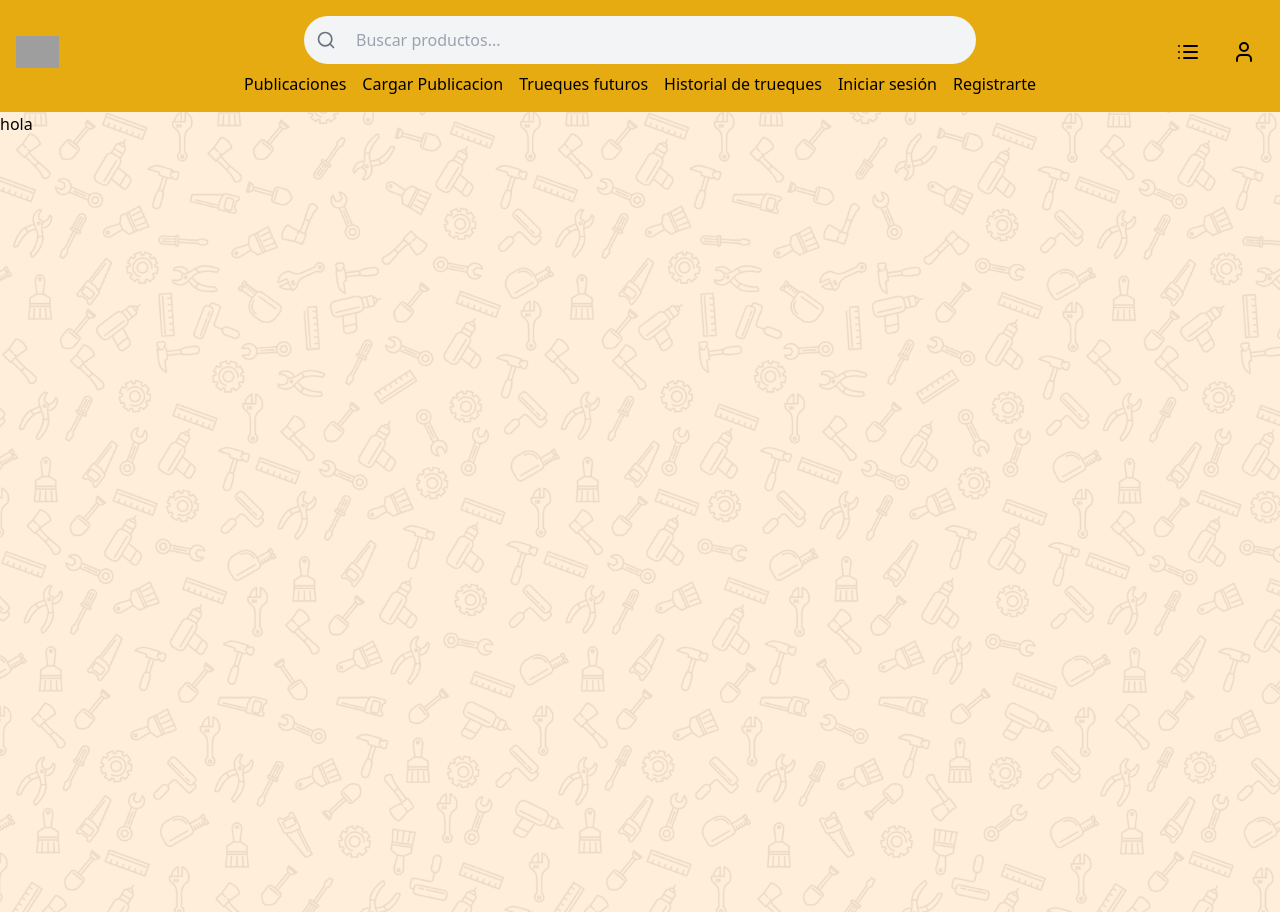
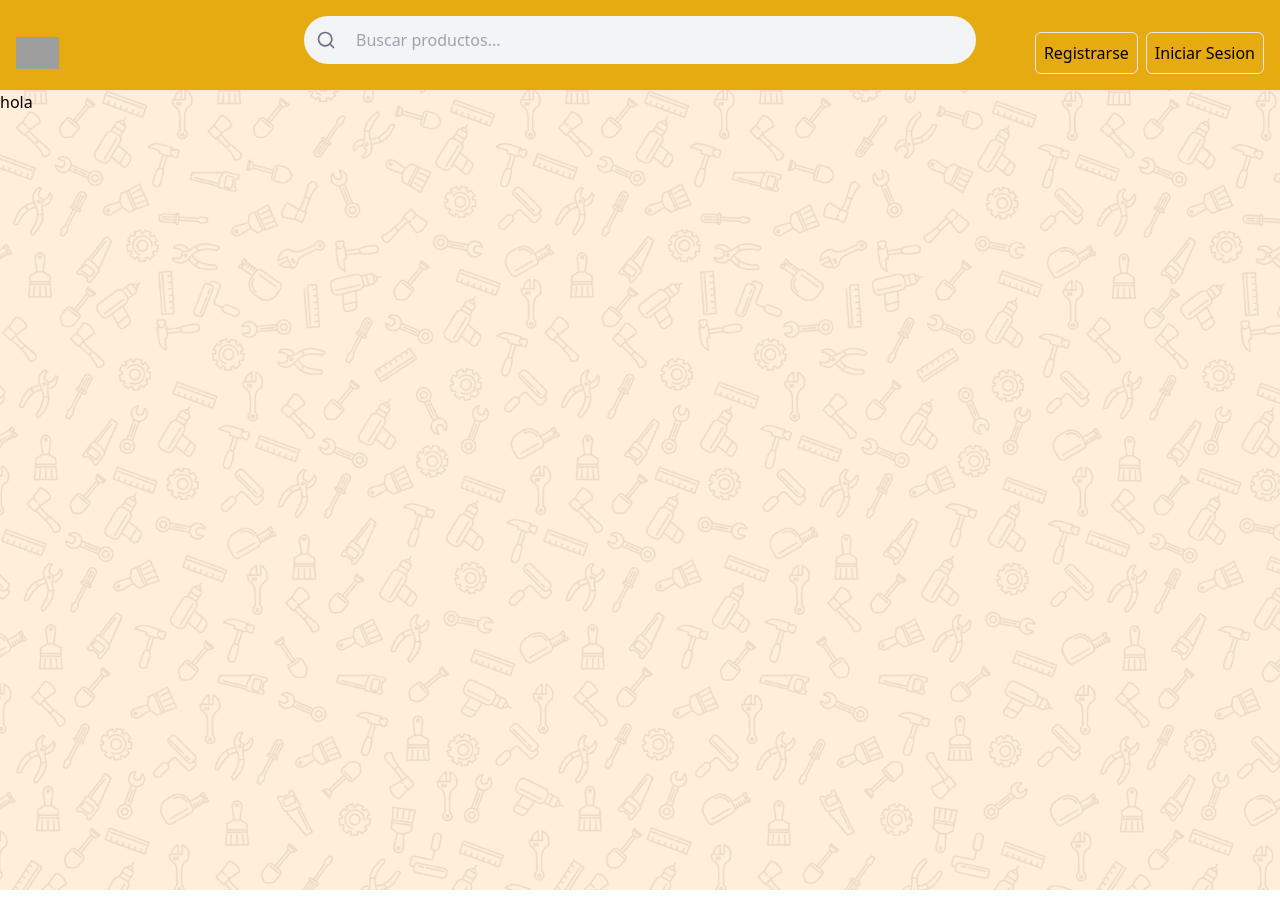
Before and after one commit to ImportFromCBastian/fedeteria-front, a React (Vite) app: page / in a window 1280 px wide. After the commit the page ends 890 px from the top, so only its background shows below. Built offline with nearby package versions, Linux system fonts and the light colour scheme; grey boxes are pictures that could not be loaded.

Commit message:
chore: Update header permissions and fix profile token issue

```diff
--- a/src/components/DetallesPublicacion/VistaPublicacion.jsx
+++ b/src/components/DetallesPublicacion/VistaPublicacion.jsx
@@ -136,7 +136,7 @@ export const DetallesPublicacion = () => {
         <div className="grid gap-4 md:gap-10"></div>
       </div>
       <div className="grid gap-4 md:gap-10">
-        <div className="grid items-start gap-4 rounded-md border border-black p-4 md:gap-10">
+        <div className="grid items-start gap-4 rounded-md border border-fede-main bg-fede-secundary p-4 md:gap-10">
           <img
             src={fotosUrls[selectedPhotoIndex]}
             alt={`Imagen ${selectedPhotoIndex + 1} del artículo`}
@@ -175,7 +175,7 @@ export const DetallesPublicacion = () => {
           </div>
         </div>
       </div>
-      <div className="grid items-start gap-4 rounded-md border border-black bg-fede-secundary p-4 md:gap-10">
+      <div className="grid items-start gap-4 rounded-md border border-fede-main bg-fede-secundary p-4 md:gap-10">
         <div className="grid gap-4">
           <AceptarDenegar onAccept={aceptarPublicacion} onDelete={eliminarPublicacion} />
           <h2 className="text-2xl font-bold">Consultas</h2>
--- a/src/components/Layout/Header.jsx
+++ b/src/components/Layout/Header.jsx
@@ -1,27 +1,40 @@
+import { Link } from 'react-router-dom'
 import React, { useState, useEffect } from 'react'
-import { Link, useNavigate } from 'react-router-dom'
 
+export const Header = () => {
+  const [user, setUser] = useState(null)
+
+  const decodeToken = async (token) => {
+    return await fetch(`${import.meta.env.VITE_BASE_URL}/user/decode_token`, {
+      headers: {
+        Authorization: `Bearer ${token}`
+      },
+      method: 'POST'
+    })
+      .then((response) => response.json())
+      .then((data) => data.data)
+      .catch((e) => new Error(e))
+  }
   const handleLogout = () => {
     // Borra el token del local storage
     localStorage.removeItem('token')
   }
 
-export const Header = () => {
-  const navigate = useNavigate()
-  const [token, setToken] = useState('')
-
   useEffect(() => {
-    setToken(localStorage.getItem('token'))
-    // Verifica si el token existe en el almacenamiento local y no está vacío
-    if (!token) {
-      navigate('/listado_publicaciones') // cambiar a '/unauthorized
+    const token = localStorage.getItem('token')
+    if (token) {
+      const fetchData = async () => {
+        const decodedToken = await decodeToken(token)
+        setUser(decodedToken)
+      }
+      fetchData()
     }
   }, [])
 
   return (
     <div>
       <div className="relative w-full bg-fede-main">
-        <div className="  absolute  left-1/2 top-0 mt-4 flex w-full max-w-2xl -translate-x-1/2 items-center gap-2 rounded-full bg-gray-100 px-3 py-1">
+        <div className="absolute left-1/2 top-0 mt-4 flex w-full max-w-2xl -translate-x-1/2 items-center gap-2 rounded-full bg-gray-100 px-3 py-1">
           <svg
             xmlns="http://www.w3.org/2000/svg"
             width="24"
@@ -47,17 +60,18 @@ export const Header = () => {
           />
         </div>
       </div>
-      <header className=" flex flex-col items-center justify-between bg-fede-main px-4 py-4 shadow-sm">
-        <div className=" mt-4 flex w-full items-center justify-between">
-          <Link to="/" className="flex items-center gap-2 text-lg font-semibold" href="#">
+      <header className="flex flex-col items-center justify-between bg-fede-main px-4 py-4 shadow-sm">
+        <div className="mt-4 flex w-full items-center justify-between">
+          <Link to="/" className="flex items-center gap-2 text-lg font-semibold">
             <img
               alt="Logo"
               className="mx-auto h-auto max-h-8 w-auto max-w-[100%]"
               src="/Fedeteria_Horizontal.svg"
             />
           </Link>
+          {user ? (
             <div className="flex items-center gap-4">
-            <button className="ring-offset-background focus-visible:ring-ring hover:bg-accent hover:text-accent-foreground inline-flex h-10 w-10 items-center justify-center whitespace-nowrap rounded-full text-sm font-medium transition-colors focus-visible:outline-none focus-visible:ring-2 focus-visible:ring-offset-2 disabled:pointer-events-none disabled:opacity-50">
+              {/* <button className="ring-offset-background focus-visible:ring-ring hover:bg-accent hover:text-accent-foreground inline-flex h-10 w-10 items-center justify-center whitespace-nowrap rounded-full text-sm font-medium transition-colors focus-visible:outline-none focus-visible:ring-2 focus-visible:ring-offset-2 disabled:pointer-events-none disabled:opacity-50">
                 <svg
                   xmlns="http://www.w3.org/2000/svg"
                   width="24"
@@ -77,9 +91,12 @@ export const Header = () => {
                   <line x1="3" x2="3.01" y1="12" y2="12"></line>
                   <line x1="3" x2="3.01" y1="18" y2="18"></line>
                 </svg>
-              <span className="sr-only">Carrito</span>
-            </button>
-            <button className="ring-offset-background focus-visible:ring-ring hover:bg-accent hover:text-accent-foreground inline-flex h-10 w-10 items-center justify-center whitespace-nowrap rounded-full text-sm font-medium transition-colors focus-visible:outline-none focus-visible:ring-2 focus-visible:ring-offset-2 disabled:pointer-events-none disabled:opacity-50">
+                <span className="sr-only">Listado</span>
+              </button> */}
+              <Link
+                to="/mi_perfil"
+                className="ring-offset-background focus-visible:ring-ring hover:bg-accent hover:text-accent-foreground inline-flex h-10 w-10 items-center justify-center whitespace-nowrap rounded-full text-sm font-medium transition-colors focus-visible:outline-none focus-visible:ring-2 focus-visible:ring-offset-2 disabled:pointer-events-none disabled:opacity-50"
+              >
                 <svg
                   xmlns="http://www.w3.org/2000/svg"
                   width="24"
@@ -96,29 +113,49 @@ export const Header = () => {
                   <circle cx="12" cy="7" r="4"></circle>
                 </svg>
                 <span className="sr-only">Perfil</span>
-            </button>
+              </Link>
             </div>
+          ) : (
+            <h1>
+              <Link className="float-right ml-2 rounded-md border p-2" to="/login">
+                Iniciar Sesion
+              </Link>
+              <Link className="float-right rounded-md border p-2" to="/registrar/cliente">
+                Registrarse
+              </Link>
+            </h1>
+          )}
         </div>
+        {user && (
           <div className="flex items-center gap-4">
+            <Link
+              className="font-medium underline-offset-4 hover:underline"
+              to="/agregar_publicacion"
+            >
+              Cargar Publicación
+            </Link>
+            {(user.rol === 'empleado' || user.rol === 'administrador') && (
               <Link
                 className="font-medium underline-offset-4 hover:underline"
                 to="/listado_publicaciones"
               >
                 Publicaciones
               </Link>
+            )}
+            {user.rol === 'administrador' && (
+              <>
+                <Link className="font-medium underline-offset-4 hover:underline" to="/sucursal">
+                  Crear Sucursal
+                </Link>
                 <Link
                   className="font-medium underline-offset-4 hover:underline"
-            to="/agregar_publicacion"
+                  to="/registrar/empleado"
                 >
-            Cargar Publicacion
+                  Registrar Empleado
                 </Link>
-          <a className="font-medium underline-offset-4 hover:underline" href="#">
-            Trueques futuros
-          </a>
-          <a className="font-medium underline-offset-4 hover:underline" href="#">
-            Historial de trueques
-          </a>
-          {token && (
+              </>
+            )}
+            {user && (
               <Link
                 className="font-medium underline-offset-4 hover:underline"
                 onClick={handleLogout}
@@ -127,20 +164,8 @@ export const Header = () => {
                 Cerrar sesión
               </Link>
             )}
-          {!token && (
-            <Link className="font-medium underline-offset-4 hover:underline" to="/login">
-              Iniciar sesión
-            </Link>
+          </div>
         )}
-          {!token && (
-            <Link
-              className="font-medium underline-offset-4 hover:underline"
-              to="/registrar/cliente"
-            >
-              Registrarte
-            </Link>
-          )}
-        </div>
       </header>
     </div>
   )
--- a/src/components/Listado-Pub-Aceptacion/ListadoPubAceptacion.jsx
+++ b/src/components/Listado-Pub-Aceptacion/ListadoPubAceptacion.jsx
@@ -37,7 +37,7 @@ export const ListadoPublicaciones = () => {
 
     const fetchData = async () => {
       const decodedToken = await decodeToken(token)
-      if (decodedToken.rol !== 'empleado') {
+      if (decodedToken.rol == 'cliente') {
         navigate('/')
         return
       }
--- a/src/components/user/worker/RegisterWorkerForm.jsx
+++ b/src/components/user/worker/RegisterWorkerForm.jsx
@@ -35,14 +35,14 @@ export const RegisterWorkerForm = () => {
   useEffect(() => {
     const token = localStorage.getItem('token')
 
-    if (token) {
+    if (!token) {
       navigate('/')
       return
     }
 
     const fetchData = async () => {
       const decodedToken = await decodeToken(token)
-      if (decodedToken.rol !== 'admin') {
+      if (decodedToken.rol !== 'administrador') {
         navigate('/')
         return
       }
```
Lines whose indentation alone changed are shown as unchanged.
